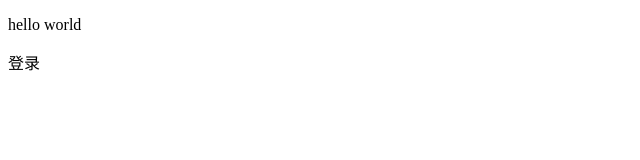
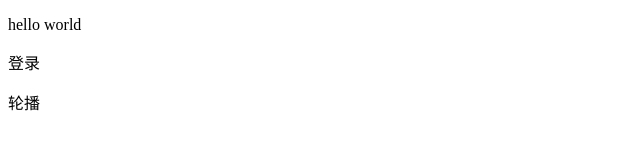
Before and after one commit to MrGreen1024/jd, a plain HTML site: page index.html in a window 1280 px wide. Shown: the full height of the page, 0-640 px from the left. Drawn offline with Linux system fonts and the light colour scheme.

```diff
--- a/index.html
+++ b/index.html
@@ -9,5 +9,8 @@
     <div>
 	<p>登录</p>
     </div>
+    <div>
+	<p>轮播</p>
+    </div>
 </body>
 </html>
```
